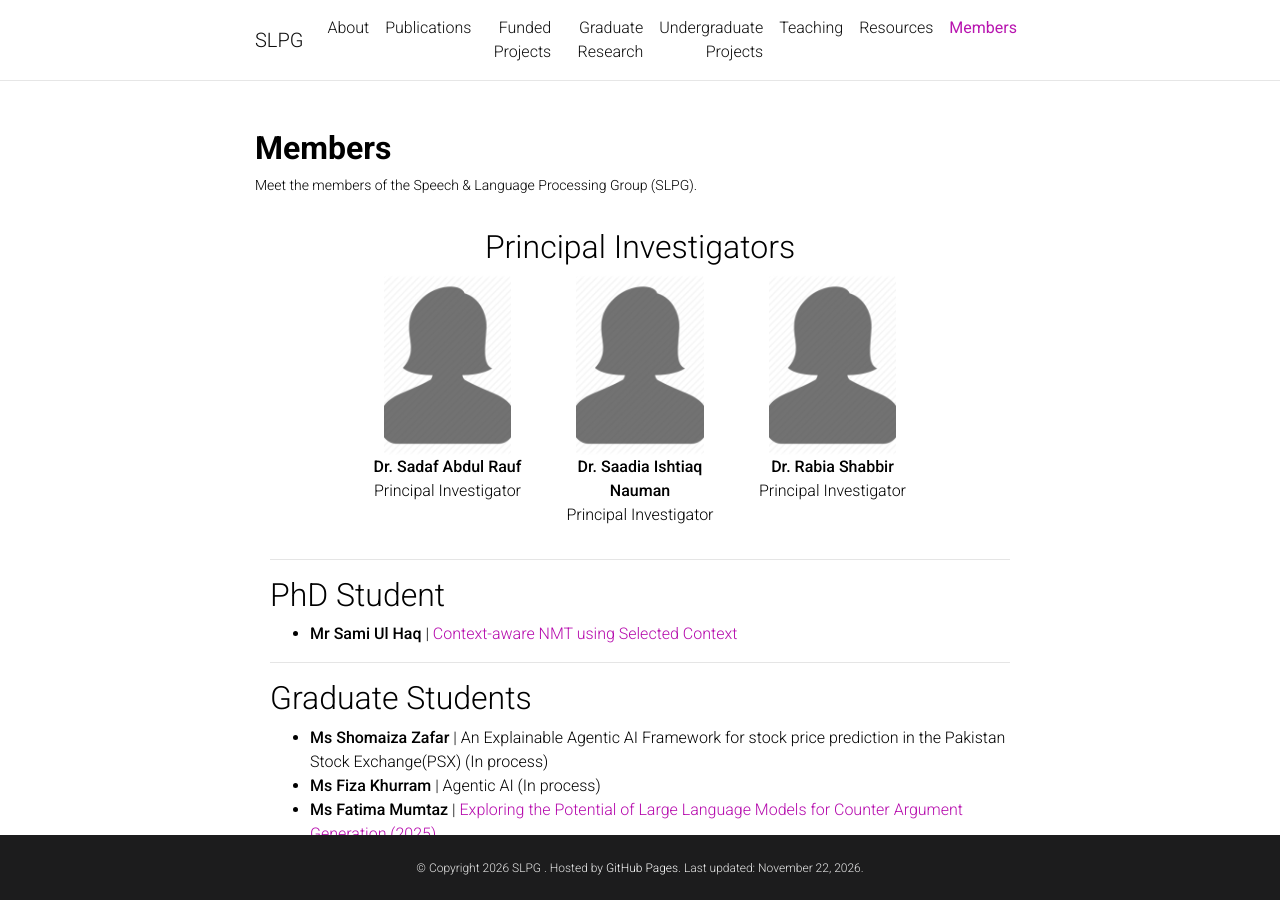
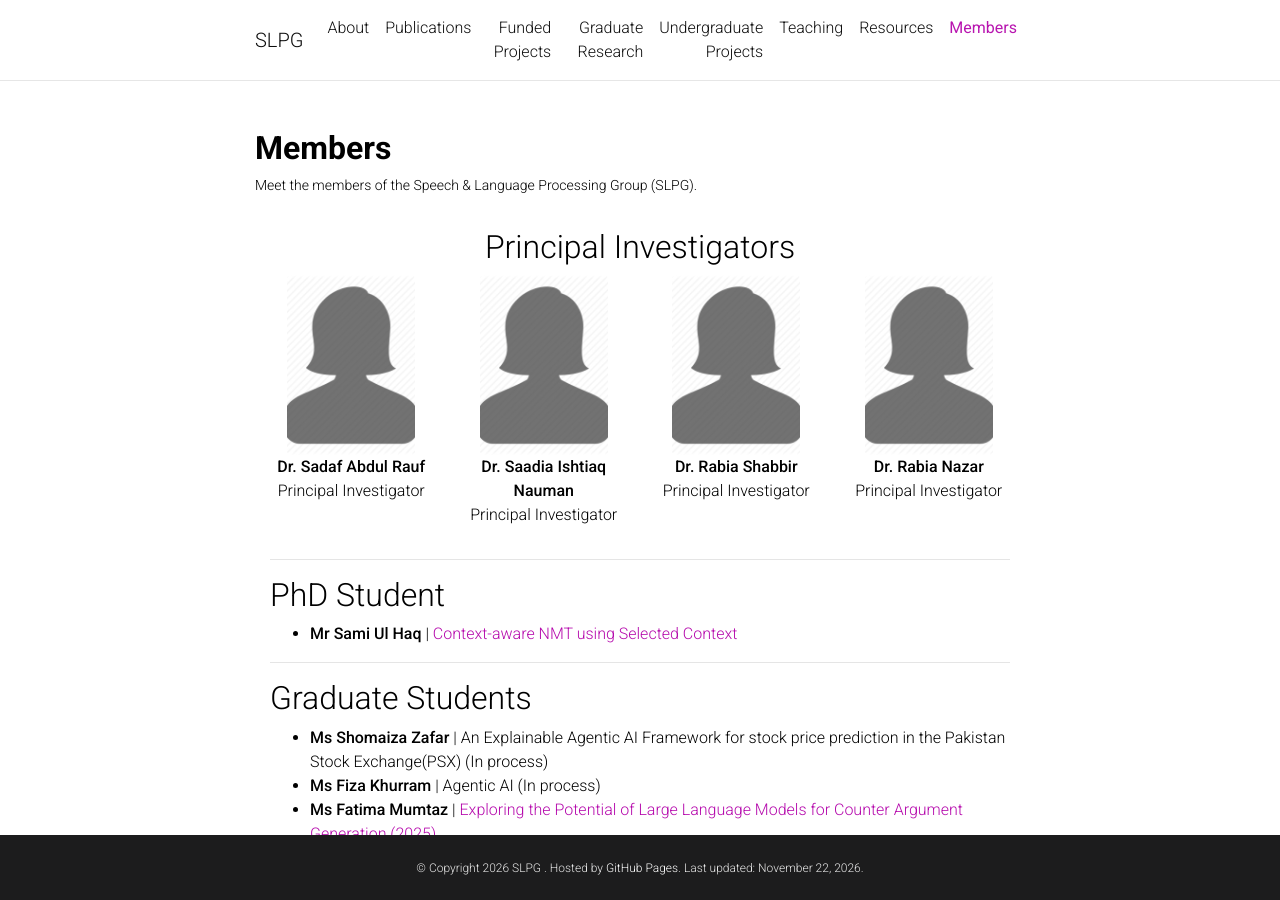
Before and after one commit to slpg-fjwu/slpg-fjwu.github.io, a Jekyll site: the page built from _pages/members.md, in a window 1280 px wide and 900 px high. Built offline with Jekyll 4.4.1, drawn with Linux system fonts in a browser that asks for light colours; comment, search, counter and statistics services are not loaded; a style sheet for code colours, icons or effects is not loaded.

Commit message:
members.md

```diff
--- a/_pages/members.md
+++ b/_pages/members.md
@@ -11,24 +11,31 @@ nav_order: 8
 
 
 
-    <!-- Principal Investigator -->
-    <h2>Principal Investigators</h2>
-    <div class="row justify-content-center">
+<h2>Principal Investigators</h2>
+<div class="row justify-content-center">
 
-        <div class="col-md-3">
-            <img src="/assets/img/pi.png" class="img-fluid rounded" style="height:180px; object-fit:cover;">
-            <p><strong>Dr. Sadaf Abdul Rauf</strong><br>Principal Investigator</p>
-        </div>
+    <div class="col-md-3">
+        <img src="/assets/img/pi.png" class="img-fluid rounded" style="height:180px; object-fit:cover;">
+        <p><strong>Dr. Sadaf Abdul Rauf</strong><br>Principal Investigator</p>
+    </div>
 
-        <div class="col-md-3">
-            <img src="/assets/img/pi.png" class="img-fluid rounded" style="height:180px; object-fit:cover;">
-            <p><strong>Dr. Saadia Ishtiaq Nauman</strong><br>Principal Investigator</p>
-        </div>
-        <div class="col-md-3">
-            <img src="/assets/img/pi.png" class="img-fluid rounded" style="height:180px; object-fit:cover;">
-            <p><strong>Dr. Rabia Shabbir</strong><br>Principal Investigator</p>
-        </div>
+    <div class="col-md-3">
+        <img src="/assets/img/pi.png" class="img-fluid rounded" style="height:180px; object-fit:cover;">
+        <p><strong>Dr. Saadia Ishtiaq Nauman</strong><br>Principal Investigator</p>
     </div>
+
+    <div class="col-md-3">
+        <img src="/assets/img/pi.png" class="img-fluid rounded" style="height:180px; object-fit:cover;">
+        <p><strong>Dr. Rabia Shabbir</strong><br>Principal Investigator</p>
+    </div>
+
+    <!-- NEW: Dr. Rabia Nazar -->
+    <div class="col-md-3">
+        <img src="/assets/img/pi.png" class="img-fluid rounded" style="height:180px; object-fit:cover;">
+        <p><strong>Dr. Rabia Nazar</strong><br>Principal Investigator</p>
+    </div>
+
+</div>
 
     <hr>
 
```
